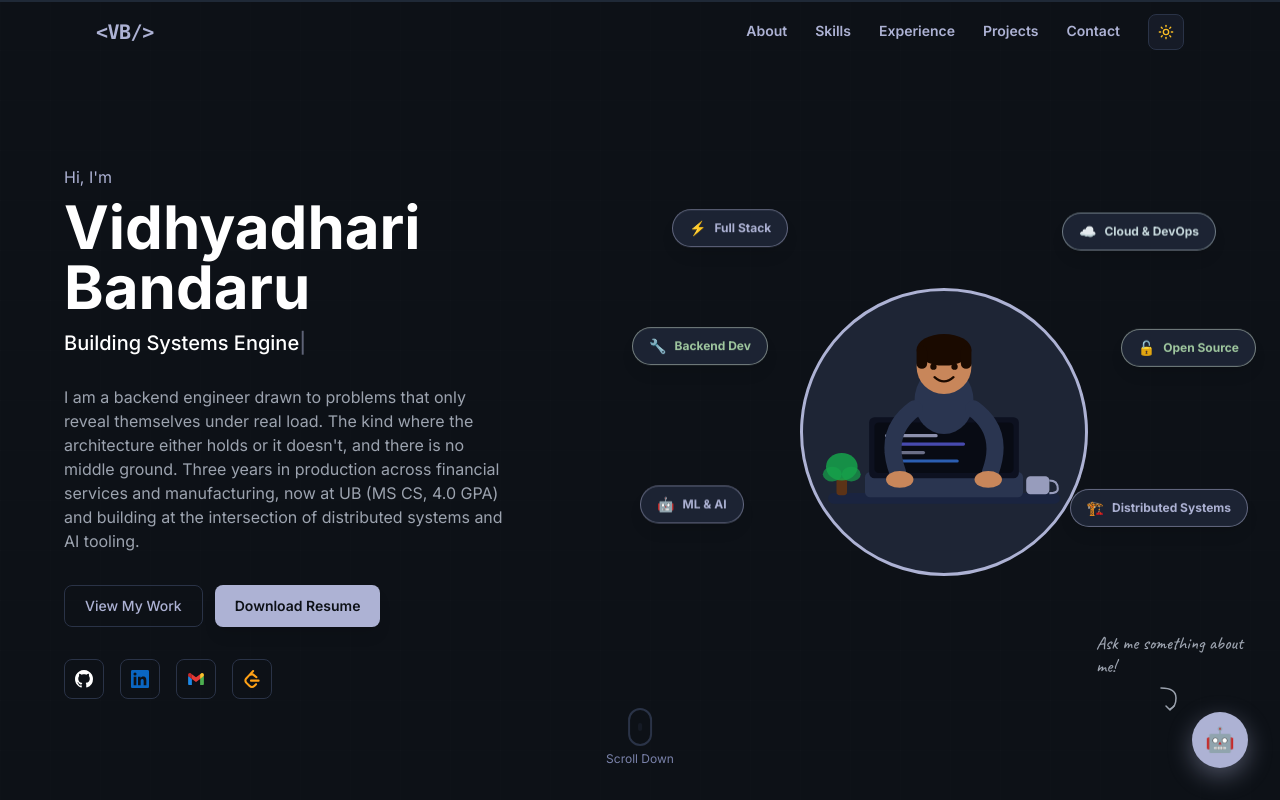
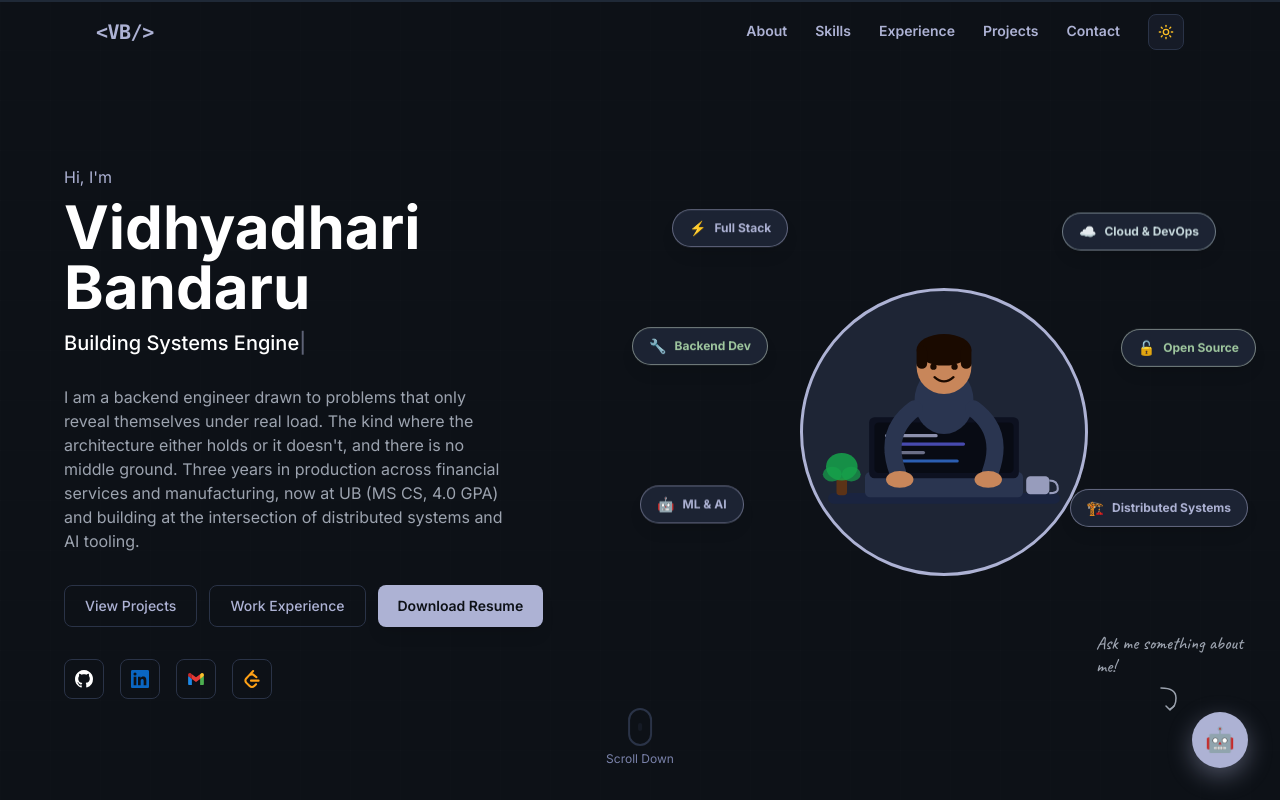
Before and after one commit to Vidhya060501/vidhyadhari-portfolio, a React (Create React App) app: page / in a window 1280 px wide. Shown: the top 800 px of the page. Built offline with nearby package versions, Linux system fonts and the light colour scheme.

Commit message:
Update hero CTAs

```diff
--- a/src/App.js
+++ b/src/App.js
@@ -487,7 +487,11 @@ export default function Portfolio() {
             <div className="flex flex-wrap justify-center md:justify-start gap-3 mb-8">
               <a href="#projects"
                 className={`flex items-center gap-2 border px-5 py-2.5 rounded-lg transition-all text-sm font-medium ${t('border-[#2a3347] text-[#ADB2D4] hover:border-[#ADB2D4] hover:text-white','border-[#ADB2D4] text-slate-700 hover:border-[#6B72A8] hover:text-slate-900')}`}>
-                View My Work
+                View Projects
+              </a>
+              <a href="#experience"
+                className={`flex items-center gap-2 border px-5 py-2.5 rounded-lg transition-all text-sm font-medium ${t('border-[#2a3347] text-[#ADB2D4] hover:border-[#ADB2D4] hover:text-white','border-[#ADB2D4] text-slate-700 hover:border-[#6B72A8] hover:text-slate-900')}`}>
+                Work Experience
               </a>
               <a href="/Vidhyadhari_Bandaru_Resume.pdf" target="_blank" rel="noopener noreferrer"
                 className="flex items-center gap-2 px-5 py-2.5 rounded-lg transition-all text-sm font-semibold shadow-lg" style={{background: accent, color: isDark?'#0d1117':'white'}}>
```
